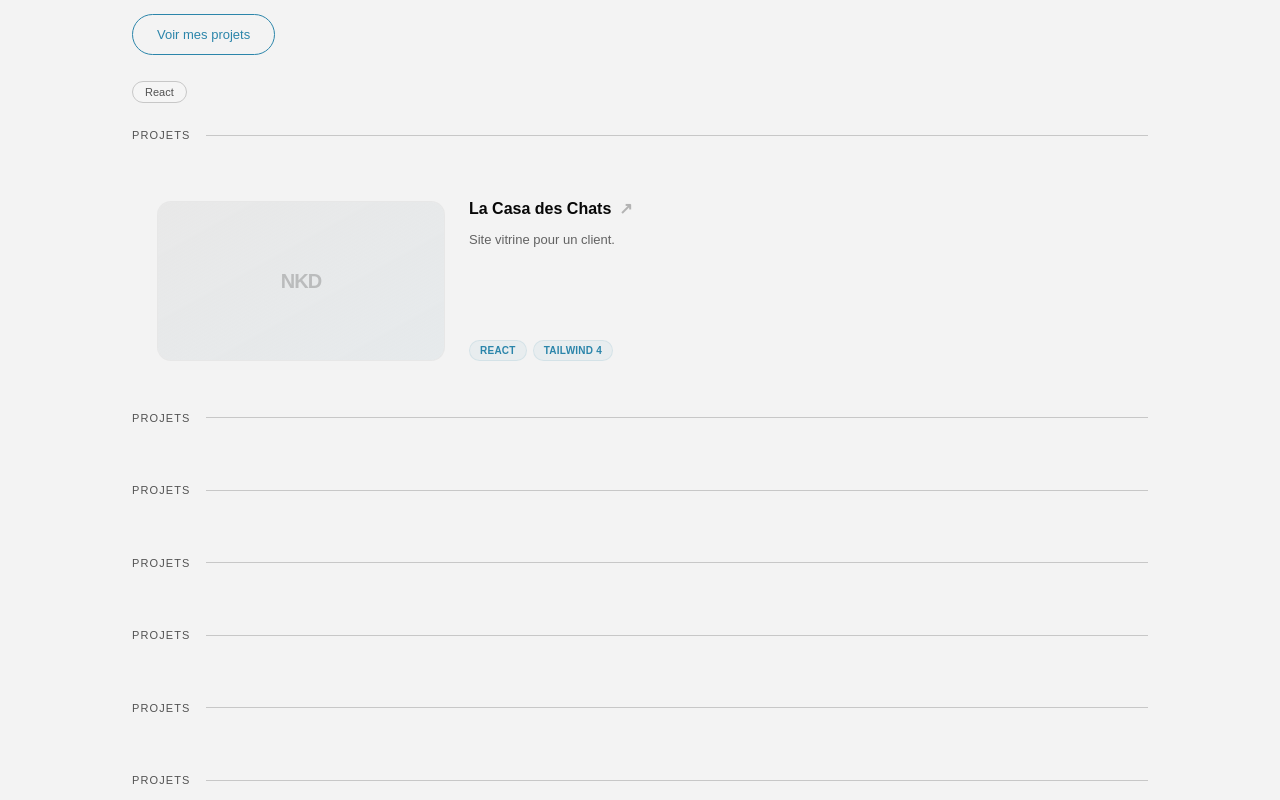
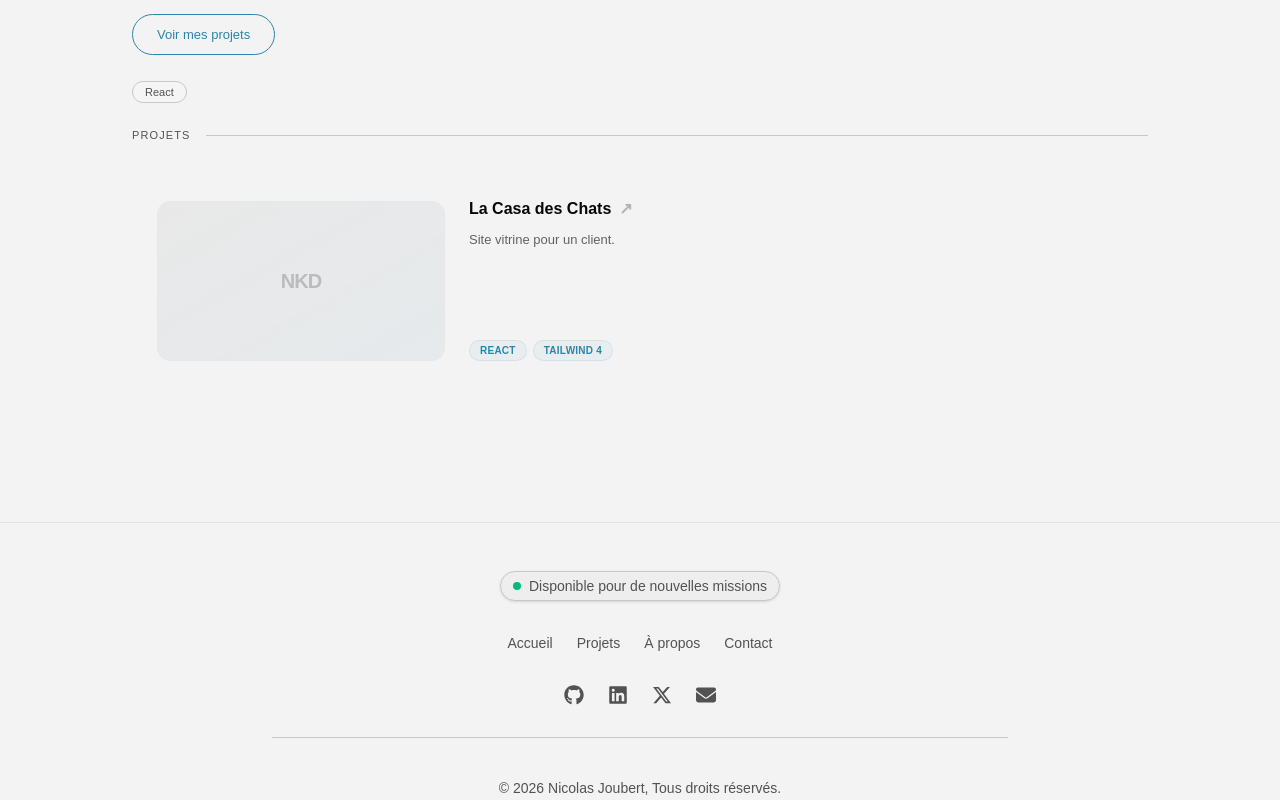
Before and after one commit to NicolasJoubert/portfolio, a React (Vite) app: page / in a window 1280 px wide. Shown: the part 920-1720 px from the top of the page. Built offline with nearby package versions, Linux system fonts and the light colour scheme.

Commit message:
refactor: reorganize components and introduce PageLayout

```diff
--- a/src/App.tsx
+++ b/src/App.tsx
@@ -1,48 +1,12 @@
 import Header from "@/components/layout/Header.tsx";
-import { Body } from "@/components/ui/Typography.tsx";
-import Button from "@/components/ui/ButtonPerso.tsx";
-import SectionLabel from "@/components/ui/SectionLabel.tsx";
-import Tag from "./components/ui/Tag.tsx";
 import Footer from "./components/layout/Footer.tsx";
-import { PROJECTS } from "@/lib/constants";
-import { ProjectCard } from "@/components/layout/ProjectCard.tsx";
-import HeroBanner from "./components/layout/HeroBanner.tsx";
+import PageLayout from "./components/layout/PageLayout.tsx";
 
 function App() {
   return (
     <>
       <Header />
-      <main className="max-w-[1080px] mx-auto px-8 pt-18 pb-24 flex flex-col gap-6">
-        <HeroBanner />
-        <Body>Frontend developer junior...</Body>
-        <div>
-          <Button variant="accent">Voir mes projets</Button>
-        </div>
-        <div>
-          <Tag variant="default">React</Tag>
-        </div>
-        <div>
-          <SectionLabel>Projets</SectionLabel>
-          <div className="grid grid-cols-1 gap-16">
-            {PROJECTS.map((project, index) => (
-              <div
-                key={project.title}
-                className="animate-fade-in-up"
-                style={{ animationDelay: `${index * 150}ms` }}
-              >
-                <ProjectCard project={project} />
-              </div>
-            ))}
-          </div>
-        </div>
-
-        <SectionLabel>Projets</SectionLabel>
-        <SectionLabel>Projets</SectionLabel>
-        <SectionLabel>Projets</SectionLabel>
-        <SectionLabel>Projets</SectionLabel>
-        <SectionLabel>Projets</SectionLabel>
-        <SectionLabel>Projets</SectionLabel>
-      </main>
+      <PageLayout />
       <Footer />
     </>
   );
--- /dev/null
+++ b/src/components/layout/PageLayout.tsx
@@ -0,0 +1,36 @@
+import { Body } from "@/components/ui/Typography.tsx";
+import Button from "@/components/ui/ButtonPerso.tsx";
+import SectionLabel from "@/components/ui/SectionLabel.tsx";
+import Tag from "@/components/ui/Tag.tsx";
+import { PROJECTS } from "@/lib/constants";
+import ProjectCard from "@/components/sections/ProjectCard";
+import HeroBanner from "@/components/sections/HeroBanner";
+
+export default function PageLayout() {
+  return (
+    <main className="max-w-[1080px] mx-auto px-8 pt-18 pb-24 flex flex-col gap-6">
+      <HeroBanner />
+      <Body>Frontend developer junior...</Body>
+      <div>
+        <Button variant="accent">Voir mes projets</Button>
+      </div>
+      <div>
+        <Tag variant="default">React</Tag>
+      </div>
+      <div>
+        <SectionLabel>Projets</SectionLabel>
+        <div className="grid grid-cols-1 gap-16">
+          {PROJECTS.map((project, index) => (
+            <div
+              key={project.title}
+              className="animate-fade-in-up"
+              style={{ animationDelay: `${index * 150}ms` }}
+            >
+              <ProjectCard project={project} />
+            </div>
+          ))}
+        </div>
+      </div>
+    </main>
+  );
+}
--- a/src/components/layout/ProjectCard.tsx
+++ b/src/components/sections/ProjectCard.tsx
@@ -6,7 +6,7 @@ interface ProjectCardProps {
   project: Project;
 }
 
-export function ProjectCard({ project }: ProjectCardProps) {
+export default function ProjectCard({ project }: ProjectCardProps) {
   return (
     <a
       href={project.link}
```
Also changed, not shown: src/components/sections/HeroBanner.tsx (renamed from src/components/layout/HeroBanner.tsx).
